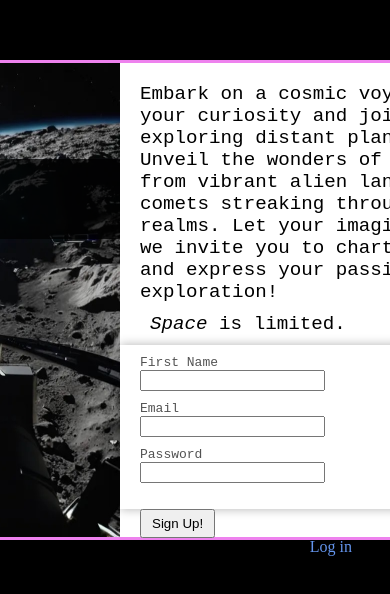
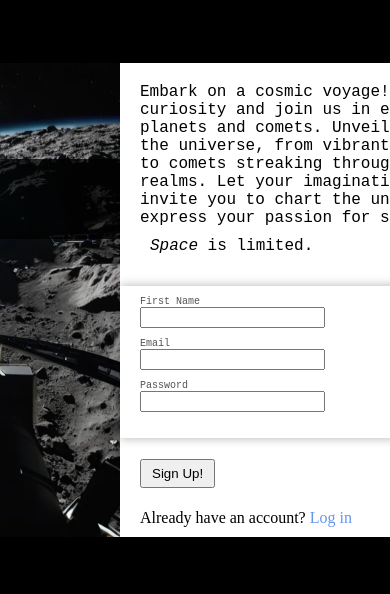
Before and after one commit to Xenostar1337/signup, a plain HTML site: page index.html in a window 390 px wide. Shown: the part 122-716 px from the top of the page. Drawn offline with Linux system fonts and the light colour scheme.

Commit message:
final attempt for mobile

```diff
--- a/main.js
+++ b/main.js
@@ -2,6 +2,7 @@ const error = document.getElementsByClassName("error")[0];
 const submitButton = document.getElementsByClassName('signup')[0];
 const password = document.getElementById("password");
 const passwordConfirm = document.getElementById("passwordConfirm");
+
 
 function passwordCheck(){
     if (password.value !== passwordConfirm.value){
--- a/style.css
+++ b/style.css
@@ -7,6 +7,7 @@ body {
     height: 100vh;
     background-color: black;
     position: relative;
+    font-size: inherit;
 }
 a {
     text-decoration: none;
@@ -26,8 +27,7 @@ a {
     background-color: white;
     display: flex;
     justify-content: center;
-    border-style: solid;
-    border-color: violet;
+
 }
 
 .hook {
@@ -35,7 +35,7 @@ a {
     height: fit-content;
     word-wrap: normal;
     font-family: 'Courier New', Courier, monospace;
-    font-size: larger;
+
     margin: 20px;
     margin-bottom: 0px;
 }
@@ -72,7 +72,7 @@ form {
 
 .label {
     font-family: 'Courier New', Courier, monospace;
-    font-size: small;
+    font-size: x-small;
     color: rgba(0, 0, 0, 0.678);
     margin-bottom: 0px;
 }
```
